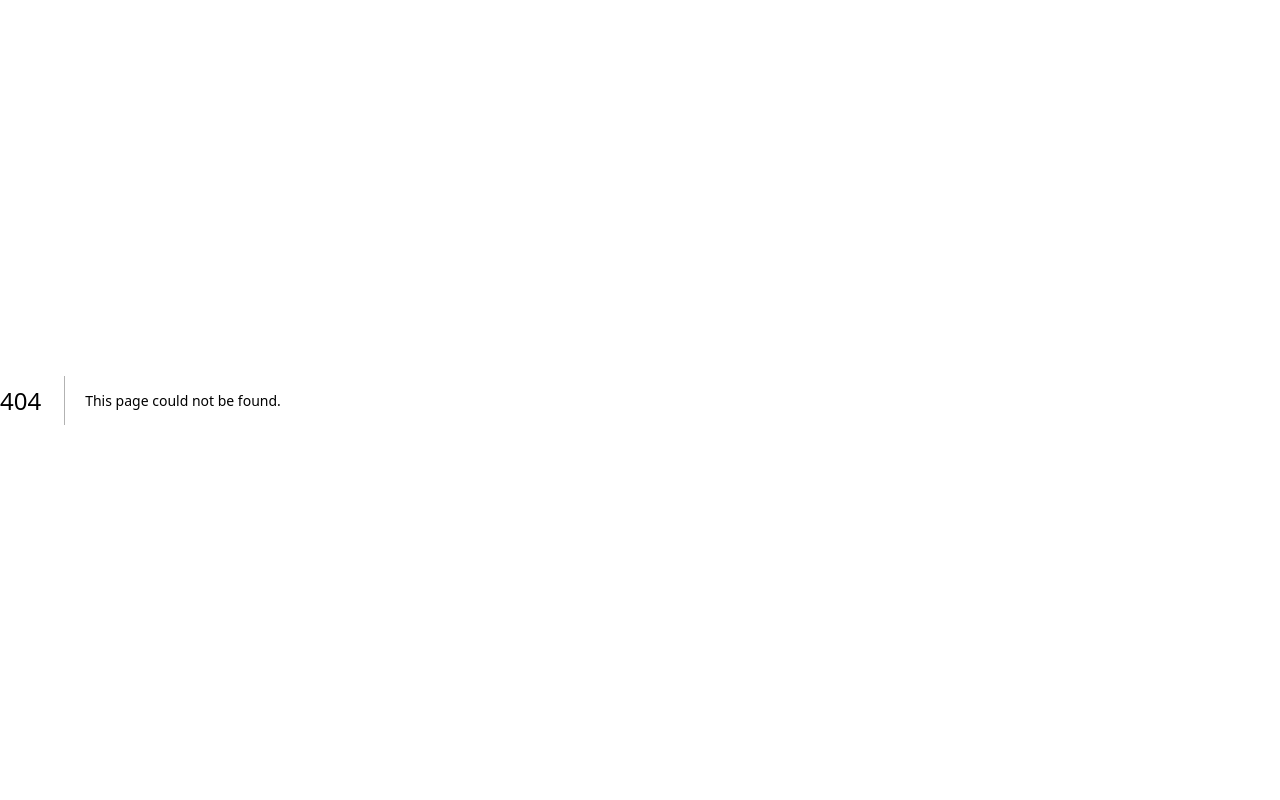
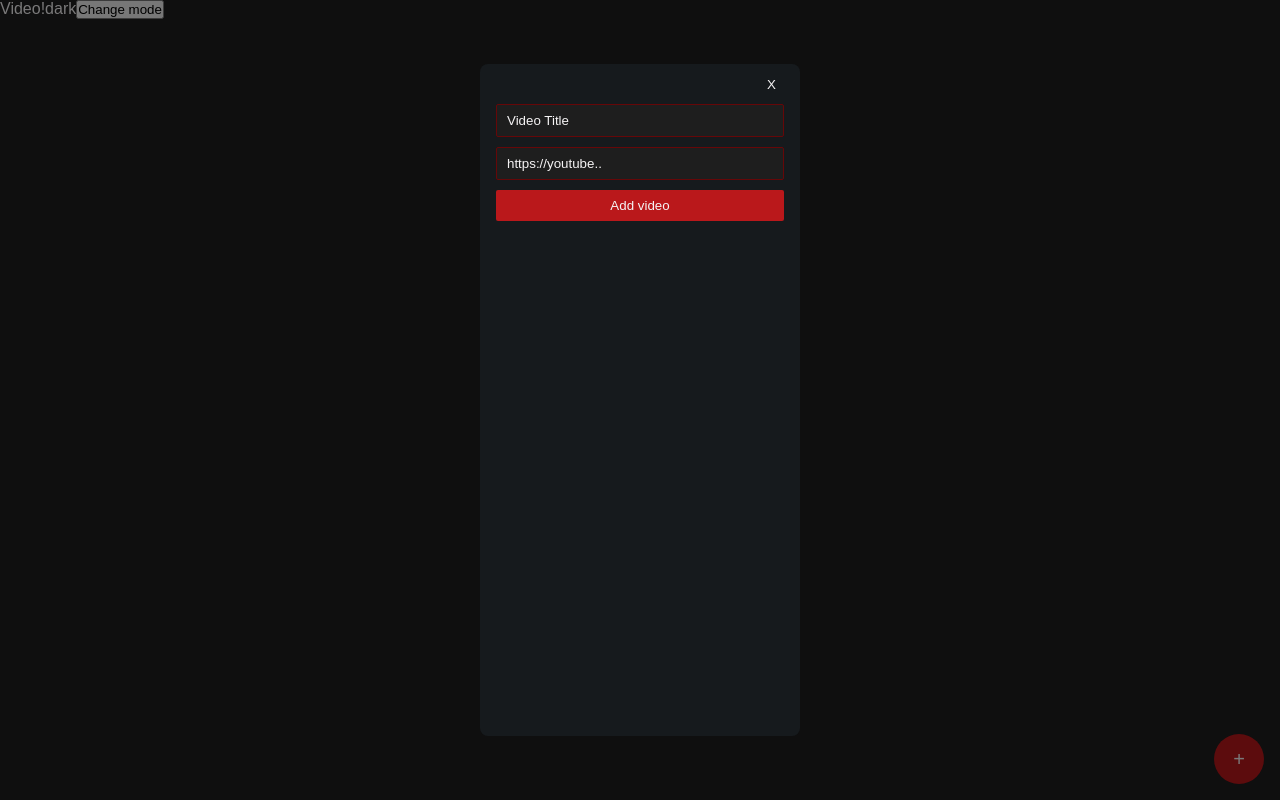
Before and after one commit to aguirreLCD/aluratube, a Next.js app: page /video in a window 1280 px wide. Before the commit this address had no page. Built offline with nearby package versions, Linux system fonts and the light colour scheme.

Commit message:
create Register video component, custom hook added

```diff
--- a/pages/_app.js
+++ b/pages/_app.js
@@ -4,6 +4,7 @@ import { CSSReset } from "../src/components/CSSReset";
 import ColorModeProvider, {
   ColorModeContext,
 } from "../src/components/Menu/components/ColorMode";
+import RegisterVideo from "../src/components/RegisterVideo";
 
 // _app.js -> control the page initialization and:
 // Persist layouts between page changes
@@ -11,6 +12,9 @@ import ColorModeProvider, {
 // Custom error handling using componentDidCatch
 // Inject additional data into pages
 // Add global CSS
+
+// ThemeProvider -> provide global theme
+// ColorModeProvider -> provide global state light or dark mode
 
 const theme = {
   light: {
@@ -39,11 +43,12 @@ function ProviderWrapper(props) {
 
 function MyApp({ Component, pageProps }) {
   const contextMode = React.useContext(ColorModeContext);
-  console.log(contextMode.mode);
+  // console.log(contextMode.mode);
   return (
     <ThemeProvider theme={theme[contextMode.mode]}>
       <CSSReset />
       <Component {...pageProps} />
+      <RegisterVideo />
     </ThemeProvider>
   );
 }
--- /dev/null
+++ b/pages/video.js
@@ -0,0 +1,14 @@
+import React from "react";
+import { ColorModeContext } from "../src/components/Menu/components/ColorMode";
+
+export default function Video() {
+  const contextMode = React.useContext(ColorModeContext);
+
+  return (
+    <div>
+      Video!
+      {contextMode.mode}
+      <button onClick={() => contextMode.toggleMode()}>Change mode</button>
+    </div>
+  );
+}
--- /dev/null
+++ b/src/components/RegisterVideo/index.js
@@ -0,0 +1,108 @@
+import React from "react";
+import { StyledRegisterVideo } from "./styles";
+
+// Whiteboarding
+// Custom Hook
+function useForm(formProps) {
+  /*
+    ## What the form needs to work? (user type title and url):
+    - access / get the data from state:
+        - title;
+        - url ;
+    - submit the data using onSubmit();
+    - clear the form;
+    - close form;
+  */
+
+  const [values, setValues] = React.useState(formProps.initialValues);
+
+  return {
+    values,
+    handleChange: (event) => {
+      console.log(event.target);
+      const value = event.target.value;
+      const name = event.target.name;
+      setValues({
+        ...values,
+        [name]: value,
+      });
+    },
+    clearForm() {
+      setValues({
+        titulo: "",
+        url: "",
+      });
+    },
+  };
+}
+
+// get youtube thumbnail from video url
+function getThumbnail(url) {
+  return `https://img.youtube.com/vi/${url.split("v=")[1]}/hqdefault.jpg`;
+}
+
+// function getVideoId(url) {
+//     const videoId = url.split("v=")[1];
+//     const ampersandPosition = videoId.indexOf("&");
+//     if (ampersandPosition !== -1) {
+//         return videoId.substring(0, ampersandPosition);
+//     }
+//     return videoId;
+// }
+
+
+export default function RegisterVideo() {
+  const formRegisterVideo = useForm({
+    initialValues: { title: "Video Title", url: "https://youtube.." },
+  });
+  const [formVisible, setFormVisible] = React.useState(true);
+
+  return (
+    <StyledRegisterVideo>
+      <button className="add-video" onClick={() => setFormVisible(true)}>
+        +
+      </button>
+      {/* Ternary Operators */}
+      {/* Operadores de Curto-circuito */}
+      {/* a condition followed by a question mark (? ),
+      then an expression to execute if the condition is truthy followed by a colon (: ),
+      and finally the expression to execute if the condition is falsy . */}
+      {formVisible ? (
+        <form
+          onSubmit={(event) => {
+            event.preventDefault();
+            console.log(formRegisterVideo.values);
+
+            setFormVisible(false);
+            formRegisterVideo.clearForm();
+          }}
+        >
+          <div>
+            <button
+              type="button"
+              className="close-modal"
+              onClick={() => setFormVisible(false)}
+            >
+              X
+            </button>
+            <input
+              placeholder="video title"
+              name="title"
+              value={formRegisterVideo.values.title}
+              onChange={formRegisterVideo.handleChange}
+            />
+            <input
+              placeholder="url"
+              name="url"
+              value={formRegisterVideo.values.url}
+              onChange={formRegisterVideo.handleChange}
+            />
+            <button type="submit">Add video</button>
+          </div>
+        </form>
+      ) : (
+        false
+      )}
+    </StyledRegisterVideo>
+  );
+}
--- /dev/null
+++ b/src/components/RegisterVideo/styles.js
@@ -0,0 +1,75 @@
+import styled from "styled-components";
+
+export const StyledRegisterVideo = styled.div`
+  .add-video {
+    width: 50px;
+    height: 50px;
+    font-size: 20px;
+    color: inherit;
+    position: fixed;
+    bottom: 16px;
+    right: 16px;
+    border: 0;
+    /* background-color: #ba181b; */
+    background-color: ${({ theme }) => theme.backgroundLevel3};
+    border-radius: 50%;
+    z-index: 99;
+    cursor: pointer;
+  }
+  .close-modal {
+    width: 25px;
+    height: 25px;
+    position: absolute;
+    top: 8px;
+    right: 16px;
+    color: inherit;
+    background-color: transparent;
+    border: none;
+    cursor: pointer;
+  }
+  button[type="submit"] {
+    /* background-color: #ba181b; */
+    background-color: ${({ theme }) => theme.backgroundLevel3};
+    padding: 8px 16px;
+    border: none;
+    border-radius: 2px;
+    cursor: pointer;
+    color: inherit;
+  }
+  form {
+    width: 100%;
+    padding: 5%;
+    background-color: rgba(0, 0, 0, 0.5);
+    position: fixed;
+    top: 0;
+    bottom: 0;
+    left: 0;
+    right: 0;
+    z-index: 100;
+    display: flex;
+    justify-content: center;
+    & > div {
+      flex: 1;
+      border-radius: 8px;
+      max-width: 320px;
+      background-color: ${({ theme }) => theme.backgroundLevel1};
+      /* background-color: #161a1d; */
+      display: flex;
+      flex-direction: column;
+      position: relative;
+      padding: 16px;
+      padding-top: 40px;
+    }
+  }
+  input {
+    border-radius: 2px;
+    border: 1px solid ${({ theme }) => theme.borderBase};
+    padding: 8px 10px;
+    margin-bottom: 10px;
+    outline: none;
+    /* color: #ba181b; */
+    /* background-color: #838281; */
+    color: ${({ theme }) => theme.textColorBase};
+    background-color: ${({ theme }) => theme.backgroundBase};
+  }
+`;
```
Also changed, not shown: 1 other file (tests, documents, lock files or other folders).
